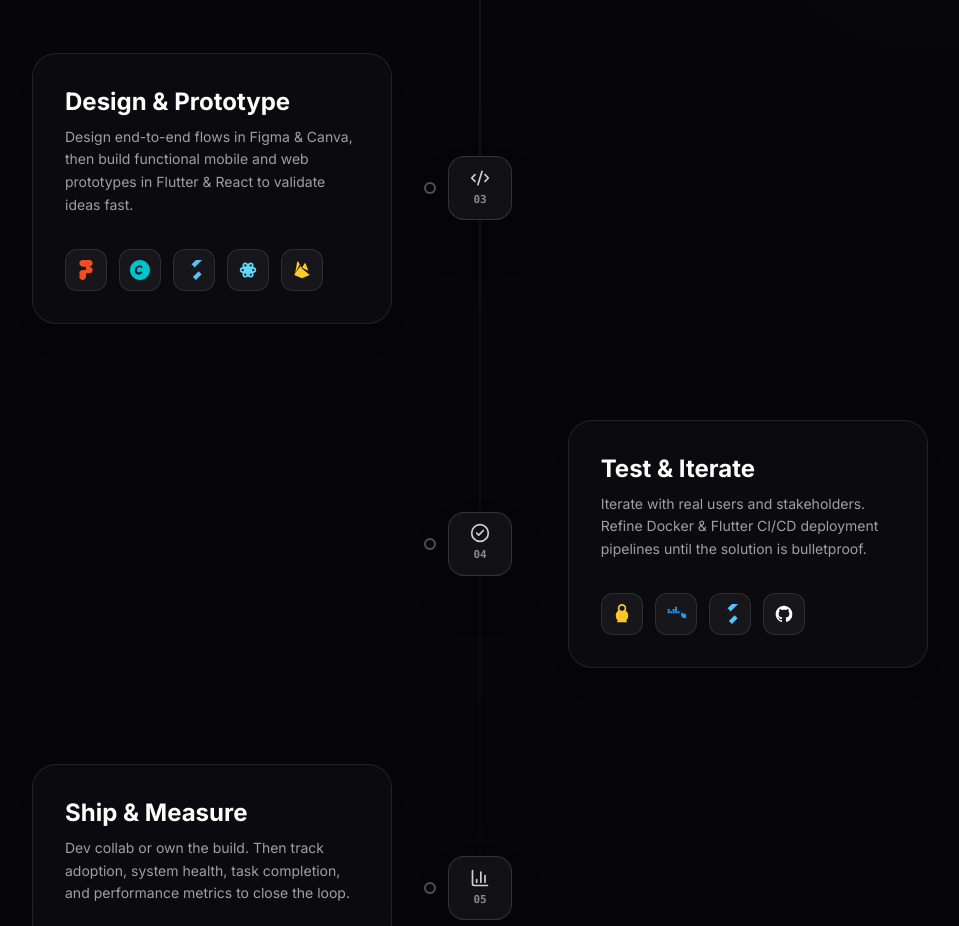
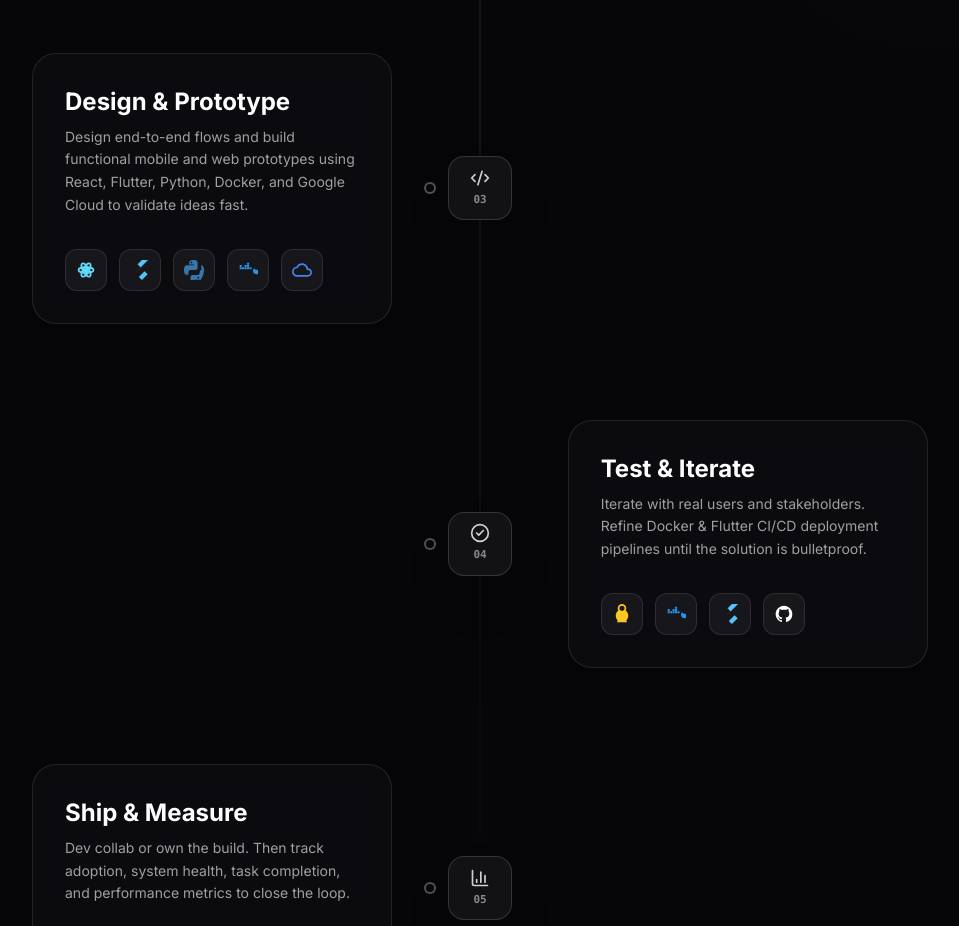
Before and after one commit to Adithyanpavithran/adithyan-portfolio-website, a Next.js app: page / in a window 1280 px wide. Shown: the part 3420-4346 px from the top of the page, without its empty margins (160-1119 px from the left). Built offline with nearby package versions, Linux system fonts and the light colour scheme.

Commit message:
update-step-03-tools-react-flutter-python-docker-gcp

```diff
--- a/components/sections/Skills.tsx
+++ b/components/sections/Skills.tsx
@@ -151,14 +151,14 @@ const WORKFLOW_STEPS: ProcessStep[] = [
   {
     number: "03",
     title: "Design & Prototype",
-    description: "Design end-to-end flows in Figma & Canva, then build functional mobile and web prototypes in Flutter & React to validate ideas fast.",
+    description: "Design end-to-end flows and build functional mobile and web prototypes using React, Flutter, Python, Docker, and Google Cloud to validate ideas fast.",
     icon: Code2,
     toolLogos: [
-      { name: "Figma", icon: FigmaLogo },
-      { name: "Canva", icon: CanvaLogo },
+      { name: "React", icon: ReactLogo },
       { name: "Flutter", icon: FlutterLogo },
-      { name: "React", icon: ReactLogo },
-      { name: "Firebase", icon: FirebaseLogo },
+      { name: "Python", icon: PythonLogo },
+      { name: "Docker", icon: DockerLogo },
+      { name: "Google Cloud", icon: GcpLogo },
     ],
   },
   {
```
